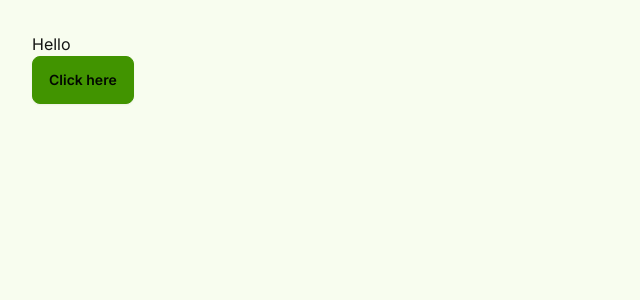
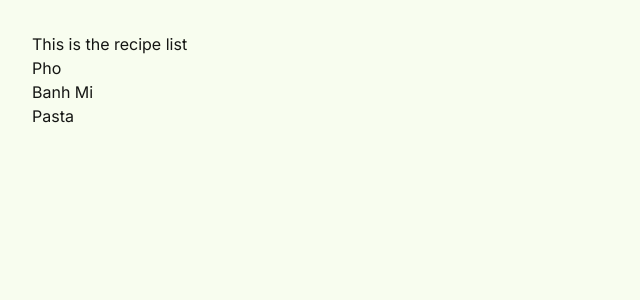
Before and after one commit to cheershanny/recipe-app, a Next.js app: page / in a window 1280 px wide. Shown: the top 300 px of the page, without its empty margins (0-640 px from the left). Built offline with nearby package versions, Linux system fonts and the light colour scheme.

Commit message:
add recipes page and recipelists component

```diff
--- /dev/null
+++ b/app/components/RecipesList.tsx
@@ -0,0 +1,21 @@
+import Link from "next/link";
+import React from "react";
+
+const RecipesList = () => {
+  const recipes = [
+    { id: 1, name: "Pho", cusine: "Soup" },
+    { id: 2, name: "Banh Mi", cusine: "Vietnamese" },
+    { id: 3, name: "Pasta", cusine: "Italian" },
+  ];
+  return (
+    <ul>
+      {recipes.map((recipe) => (
+        <li key={recipe.id}>
+          <Link href={`/recipes/${recipe.name}`}>{recipe.name}</Link>
+        </li>
+      ))}
+    </ul>
+  );
+};
+
+export default RecipesList;
--- a/app/page.tsx
+++ b/app/page.tsx
@@ -1,10 +1,10 @@
-import Image from "next/image";
+import RecipesList from "./components/RecipesList";
 
 export default function Home() {
   return (
     <main>
-      <h1>Hello</h1>
-      <button className="btn btn-primary">Click here</button>
+      <h1>This is the recipe list</h1>
+      <RecipesList />
     </main>
   );
 }
--- /dev/null
+++ b/app/recipes/[slug]/page.tsx
@@ -0,0 +1,9 @@
+import React from 'react'
+
+const RecipePage = ({ params }: { params: { slug: string } }) => {
+  return (
+    <div>RecipePage: {params.slug}</div>
+  )
+}
+
+export default RecipePage
```
